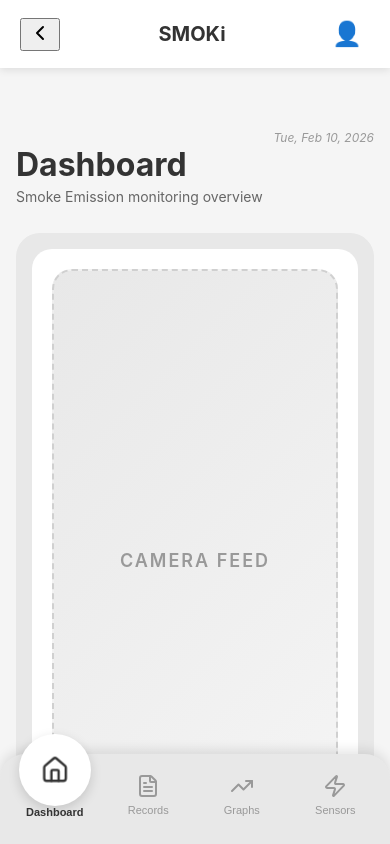
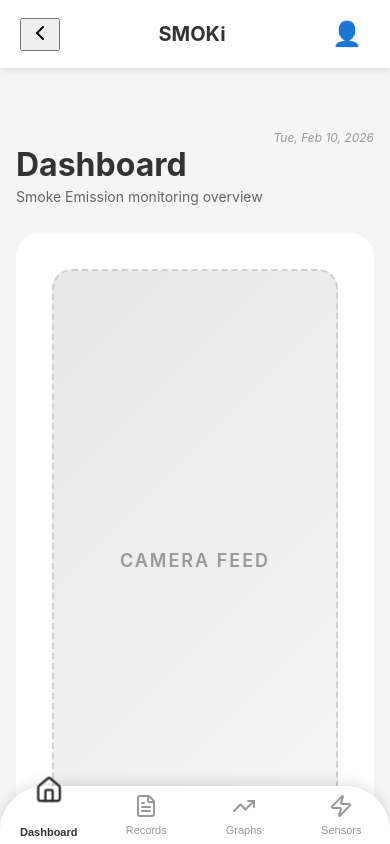
Before and after one commit to skhartaye/SMOKI, a React app in the folder frontend/: page /dashboard in a window 390 px wide. Built offline with nearby package versions, Linux system fonts and the light colour scheme; sample sign-in values are in the browser's storage; the HTML template or start-up script is replaced by a standard one.

Commit message:
Update bottom nav: white background, 45px border radius, remove pop-out animations

```diff
--- a/frontend/src/styles/Dashboard.css
+++ b/frontend/src/styles/Dashboard.css
@@ -331,7 +331,7 @@ chatgpt-sidebar {
 
 .sign-out-btn svg {
   width: 16px;
-  height: 16px;
+  $182px;
   flex-shrink: 0;
 }
 
@@ -396,7 +396,7 @@ chatgpt-sidebar {
 }
 
 .camera-feed-container {
-  background: #e8e8e8;
+  background: white;
   border-radius: 12px;
   padding: 20px;
   flex: 1;
@@ -473,7 +473,7 @@ chatgpt-sidebar {
 
 /* Example: if your top bar is 60px */
 :root {
-    --top-bar-height: 60px;
+    --top-bar-$182px;
 }
 
 
@@ -492,7 +492,7 @@ chatgpt-sidebar {
   border: 2px solid rgba(255, 165, 0, 0.3);
   border-radius: 12px;
   padding: 32px;
-  min-height: 400px;
+  min-$182px;
   display: flex;
   align-items: center;
   justify-content: center;
@@ -565,7 +565,7 @@ chatgpt-sidebar {
 
 /* Filters Container */
 .filters-container {
-  background: #e8e8e8;
+  background: white;
   border-radius: 12px;
   padding: 20px;
   margin-bottom: 24px;
@@ -639,7 +639,7 @@ chatgpt-sidebar {
   border-radius: 8px;
   box-shadow: 0 4px 12px rgba(0, 0, 0, 0.1);
   z-index: 100;
-  max-height: 250px;
+  max-$182px;
   overflow-y: auto;
 }
 
@@ -662,11 +662,11 @@ chatgpt-sidebar {
 .dropdown-item input[type="checkbox"] {
   cursor: pointer;
   width: 16px;
-  height: 16px;
+  $182px;
 }
 
 .dropdown-divider {
-  height: 1px;
+  $182px;
   background: #e0e0e0;
   margin: 4px 0;
 }
@@ -724,7 +724,7 @@ chatgpt-sidebar {
 
 /* Data Logs Container */
 .data-logs-container {
-  background: #e8e8e8;
+  background: white;
   border-radius: 12px;
   padding: 24px;
 }
@@ -750,7 +750,7 @@ chatgpt-sidebar {
   background: white;
   border-radius: 8px;
   overflow: hidden;
-  max-height: 500px;
+  max-$182px;
   overflow-y: auto;
 }
 
@@ -874,7 +874,7 @@ chatgpt-sidebar {
 /* Loading Spinner */
 .loading-spinner {
   width: 50px;
-  height: 50px;
+  $182px;
   border: 4px solid rgba(91, 107, 141, 0.2);
   border-top-color: #5b6b8d;
   border-radius: 50%;
@@ -959,7 +959,7 @@ chatgpt-sidebar {
   flex-direction: column;
   position: relative;
   overflow: visible;
-  min-height: 200px;
+  min-$182px;
 }
 
 .sensor-card:hover {
@@ -1342,13 +1342,13 @@ chatgpt-sidebar {
   }
 
   .sensors-camera-section {
-    height: 400px;
+    $182px;
     flex: none;
   }
 
   .sensors-cards-column {
     width: 100%;
-    max-height: 500px;
+    max-$182px;
   }
 
   .sensor-detail-view {
@@ -1439,7 +1439,7 @@ chatgpt-sidebar {
   .user-menu-icon {
     font-size: 32px;
     width: 48px;
-    height: 48px;
+    $182px;
     display: flex;
     align-items: center;
     justify-content: center;
@@ -1517,9 +1517,10 @@ chatgpt-sidebar {
     display: flex;
     align-items: center;
     justify-content: space-around;
-    background: #e8e8e8;
-    border-radius: 25px 25px 0 0;
-    padding: 12px 8px 20px 8px;
+    background: white;
+    border-top-left-radius: 45px;
+    border-top-right-radius: 45px;
+    $116px 8px 24px 8px;
     position: fixed;
     bottom: 0;
     left: 0;
@@ -1551,7 +1552,7 @@ chatgpt-sidebar {
 
   .bottom-nav-item svg {
     width: 24px;
-    height: 24px;
+    $182px;
     transition: transform 0.3s cubic-bezier(0.68, -0.55, 0.265, 1.55);
     will-change: transform;
   }
@@ -1574,7 +1575,7 @@ chatgpt-sidebar {
     content: '';
     position: absolute;
     width: 72px;
-    height: 72px;
+    $182px;
     background: white;
     border-radius: 50%;
     top: 50%;
@@ -1909,11 +1910,11 @@ chatgpt-sidebar {
   }
 
   .sensors-camera-section {
-    height: 300px;
+    $182px;
   }
 
   .sensors-cards-column {
-    max-height: 400px;
+    max-$182px;
   }
 
   .sensors-grid {
@@ -1932,7 +1933,7 @@ chatgpt-sidebar {
   }
 
   .sensor-card {
-    min-height: 180px;
+    min-$182px;
     aspect-ratio: auto;
     padding: 24px;
   }
@@ -1953,11 +1954,11 @@ chatgpt-sidebar {
 
   .camera-feed {
     padding: 20px;
-    min-height: 300px;
+    min-$182px;
   }
 
   .camera-placeholder {
-    min-height: 250px;
+    min-$182px;
     font-size: 18px;
   }
 
@@ -2042,7 +2043,7 @@ chatgpt-sidebar {
 
   .sensor-card {
     padding: 20px;
-    min-height: 160px;
+    min-$182px;
   }
 
   .sensor-card-header h3 {
@@ -2068,7 +2069,7 @@ chatgpt-sidebar {
   }
 
   .camera-placeholder {
-    min-height: 200px;
+    min-$182px;
   }
 
   .sensor-status {
@@ -2094,11 +2095,11 @@ chatgpt-sidebar {
   }
 
   .sensors-camera-section {
-    height: 250px;
+    $182px;
   }
 
   .sensors-cards-column {
-    max-height: 350px;
+    max-$182px;
   }
 }
 
@@ -2113,7 +2114,7 @@ chatgpt-sidebar {
   }
 
   .sensor-card {
-    min-height: 140px;
+    min-$182px;
   }
 
   .sensors-layout {
@@ -2387,7 +2388,7 @@ chatgpt-sidebar {
   }
 
   .sensors-camera-section {
-    height: 400px;
+    $182px;
   }
 
   .sensors-cards-column {
@@ -2406,7 +2407,7 @@ chatgpt-sidebar {
   }
 
   .sensors-camera-section {
-    height: 300px;
+    $182px;
   }
 
   .sensors-cards-column {
@@ -2428,7 +2429,7 @@ chatgpt-sidebar {
   }
 
   .sensors-camera-section {
-    height: 250px;
+    $182px;
   }
 
   .sensors-cards-column {
```
